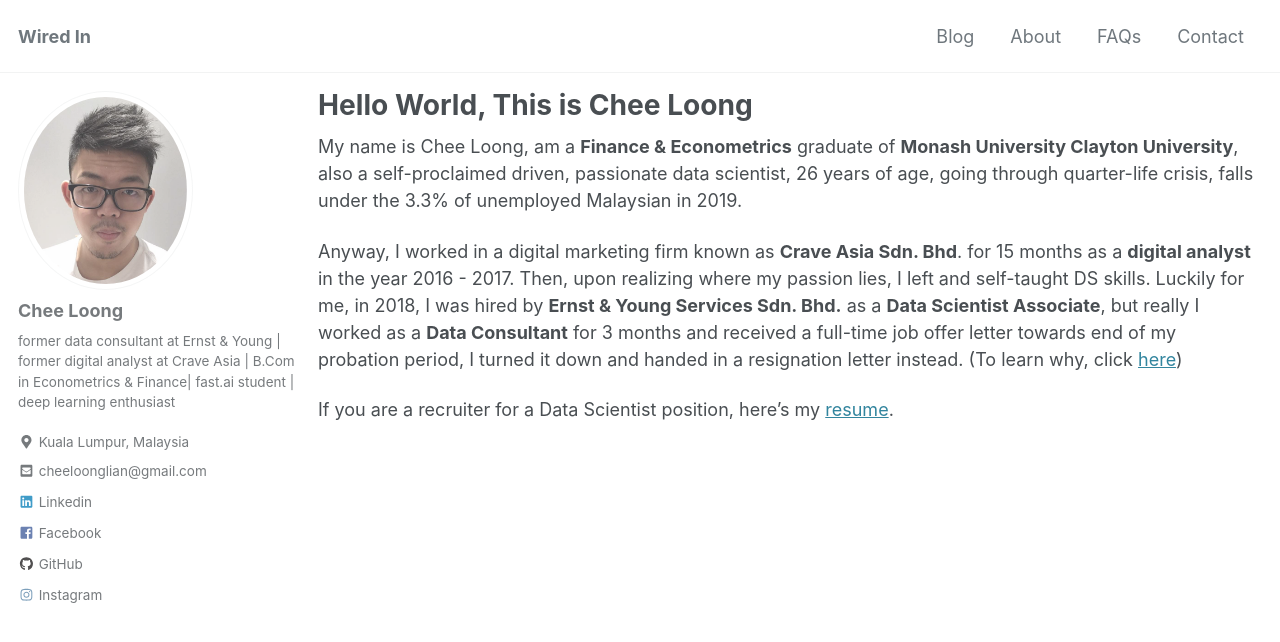
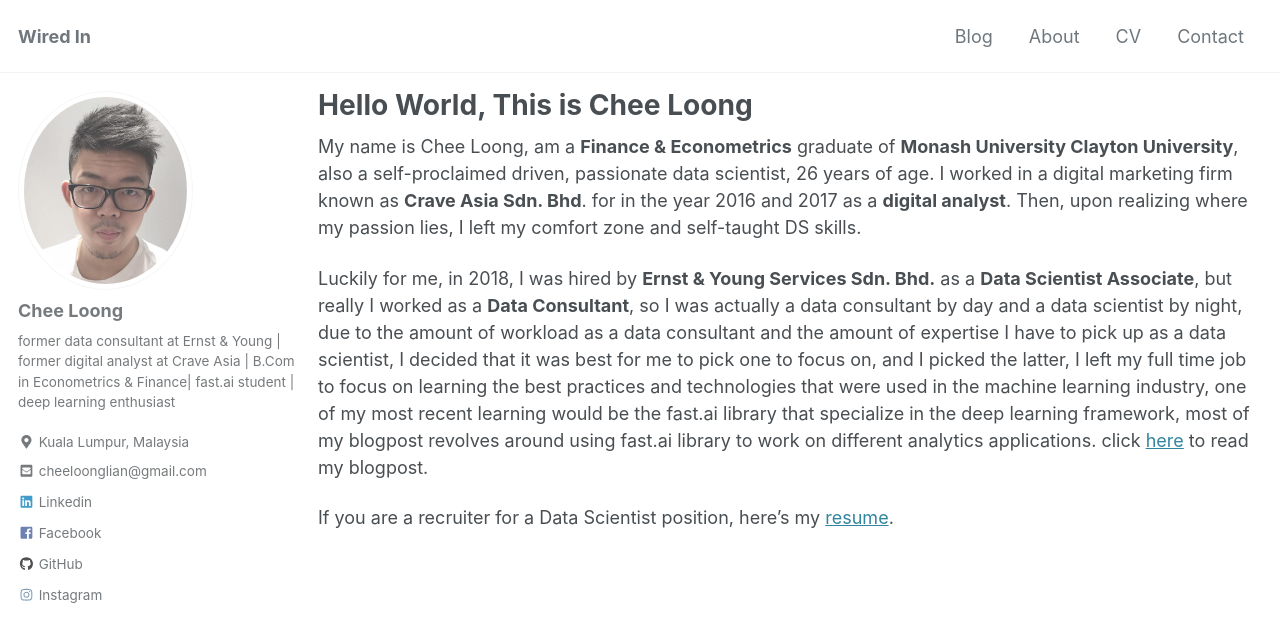
Before and after one commit to CheeLoong/CheeLoong.github.io, a Jekyll site: the page built from _pages/about.md, in a window 1280 px wide and 900 px high. Shown: the top 642 px of the window. Built offline with Jekyll 4.4.1, drawn with Linux system fonts in a browser that asks for light colours; cached includes are drawn as plain includes.

Commit message:
blog update

```diff
--- a/_data/navigation.yml
+++ b/_data/navigation.yml
@@ -4,8 +4,8 @@
     url: /year-archive/
   - title: "About"
     url: /about/
-  - title: "FAQs"
-    url: /faqs/
+  - title: "CV"
+    url: /cv/
   - title: "Contact"
     url: /contact/
   # - title: "Sample Collections"
--- a/_pages/about.md
+++ b/_pages/about.md
@@ -5,8 +5,8 @@
 header:
 ---
 
-My name is Chee Loong, am a **Finance & Econometrics** graduate of **Monash University Clayton University**, also a self-proclaimed driven, passionate data scientist, 26 years of age, going through quarter-life crisis, falls under the 3.3% of unemployed Malaysian in 2019.
+My name is Chee Loong, am a **Finance & Econometrics** graduate of **Monash University Clayton University**, also a self-proclaimed driven, passionate data scientist, 26 years of age. I worked in a digital marketing firm known as **Crave Asia Sdn. Bhd**. for in the year 2016 and 2017 as a **digital analyst**. Then, upon realizing where my passion lies, I left my comfort zone and self-taught DS skills.
 
-Anyway, I worked in a digital marketing firm known as **Crave Asia Sdn. Bhd**. for 15 months as a **digital analyst** in the year 2016 - 2017. Then, upon realizing where my passion lies, I left and self-taught DS skills. Luckily for me, in 2018, I was hired by **Ernst & Young Services Sdn. Bhd.** as a **Data Scientist Associate**, but really I worked as a **Data Consultant** for 3 months and received a full-time job offer letter towards end of my probation period, I turned it down and handed in a resignation letter instead. (To learn why, click [here](https://cheeloong.github.io/faqs))
+Luckily for me, in 2018, I was hired by **Ernst & Young Services Sdn. Bhd.** as a **Data Scientist Associate**, but really I worked as a **Data Consultant**, so I was actually a data consultant by day and a data scientist by night, due to the amount of workload as a data consultant and the amount of expertise I have to pick up as a data scientist, I decided that it was best for me to pick one to focus on, and I picked the latter, I left my full time job to focus on learning the best practices and technologies that were used in the machine learning industry, one of my most recent learning would be the fast.ai library that specialize in the deep learning framework, most of my blogpost revolves around using fast.ai library to work on different analytics applications. click [here](https://cheeloong.github.io/year-archive/) to read my blogpost.
 
 If you are a recruiter for a Data Scientist position, here's my [resume]({{ site.url }}{{ site.baseurl }}/assets/cv/latest-cv.pdf).
```
Also changed, not shown: _pages/cv.md (added, +8 -0 lines).
